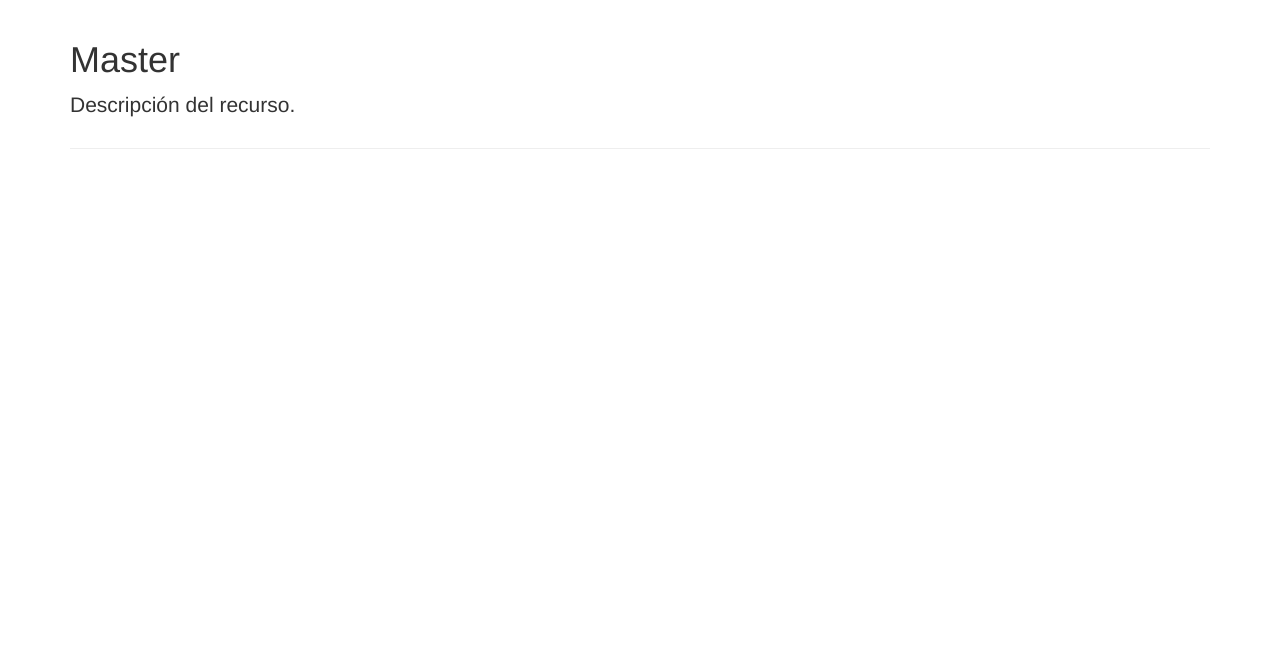
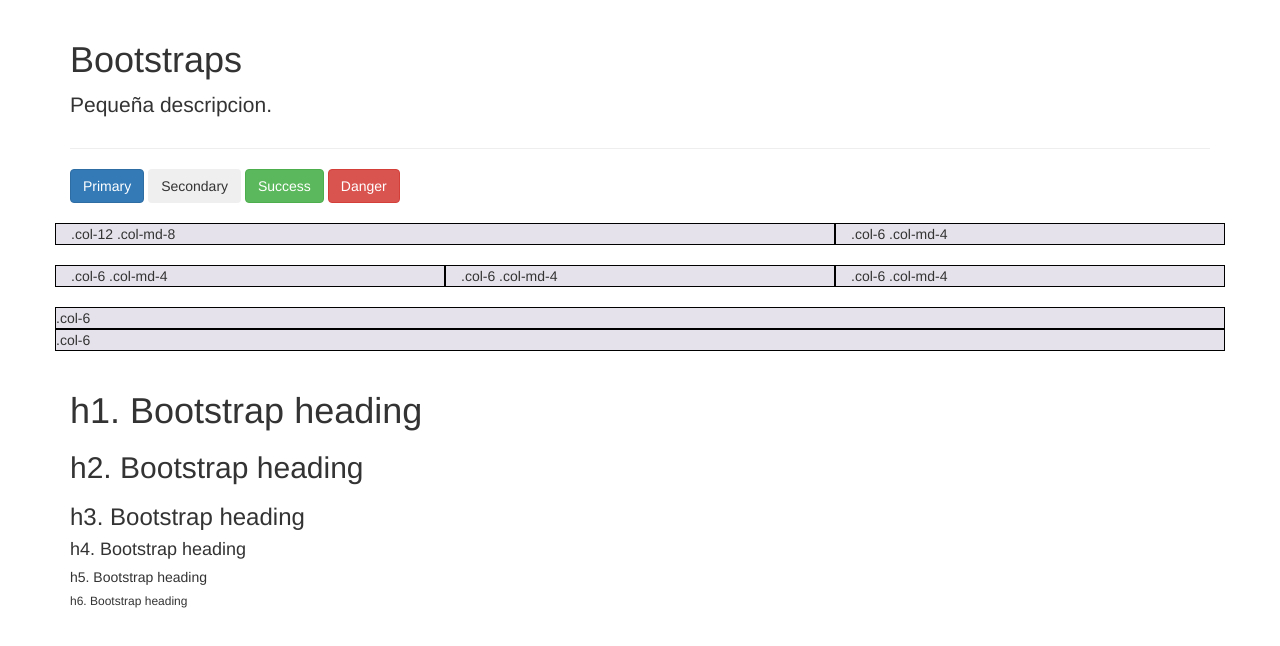
Before and after one commit to OscarValor/udemy-herramientas-web, a plain HTML site: page master/index.html in a window 1280 px wide. Drawn offline with Linux system fonts and the light colour scheme.

Commit message:
primeros pasos bootsrap formateo, cabecera y botones. Recursos de fuentes

```diff
--- a/master/index.html
+++ b/master/index.html
@@ -19,14 +19,52 @@
     <div class="container">
 
       <div class="page-header">
-        <h1>Master</h1>
-        <p class="lead">Descripción del recurso.</p>
+        <h1>Bootstraps</h1>
+        <p class="lead">Pequeña descripcion.</p>
       </div>
 
       <!-- Editar desde aquí  -->
+<!-- Stack the columns on mobile by making one full-width and the other half-width -->
 
+      <button type="button" class="btn btn-primary">Primary</button>
+      <button type="button" class="btn btn-secondary">Secondary</button>
+      <button type="button" class="btn btn-success">Success</button>
+      <button type="button" class="btn btn-danger">Danger</button>
+      <br>
+      <br>
 
+      <div class="row">
+        <div class="col-12 col-md-8">.col-12 .col-md-8</div>
+        <div class="col-6 col-md-4">.col-6 .col-md-4</div>
+      </div>
 
+      <br>
+
+      <!-- Columns start at 50% wide on mobile and bump up to 33.3% wide on desktop -->
+      <div class="row">
+        <div class="col-6 col-md-4">.col-6 .col-md-4</div>
+        <div class="col-6 col-md-4">.col-6 .col-md-4</div>
+        <div class="col-6 col-md-4">.col-6 .col-md-4</div>
+      </div>
+
+      <br>
+
+      <!-- Columns are always 50% wide, on mobile and desktop -->
+      <div class="row">
+        <div class="col-6">.col-6</div>
+        <div class="col-6">.col-6</div>
+      </div>
+
+      <br>
+
+      <h1>h1. Bootstrap heading</h1>
+      <h2>h2. Bootstrap heading</h2>
+      <h3>h3. Bootstrap heading</h3>
+      <h4>h4. Bootstrap heading</h4>
+      <h5>h5. Bootstrap heading</h5>
+      <h6>h6. Bootstrap heading</h6>
+
+      <br>
 
 
       <!-- Hasta aquí modificaremos -->
--- a/master/lib/estilo.css
+++ b/master/lib/estilo.css
@@ -0,0 +1,5 @@
+.row div{
+
+	background-color: #E6E2EB;
+	border: 1px solid black;
+}
```
Also changed, not shown: 1 other file.
